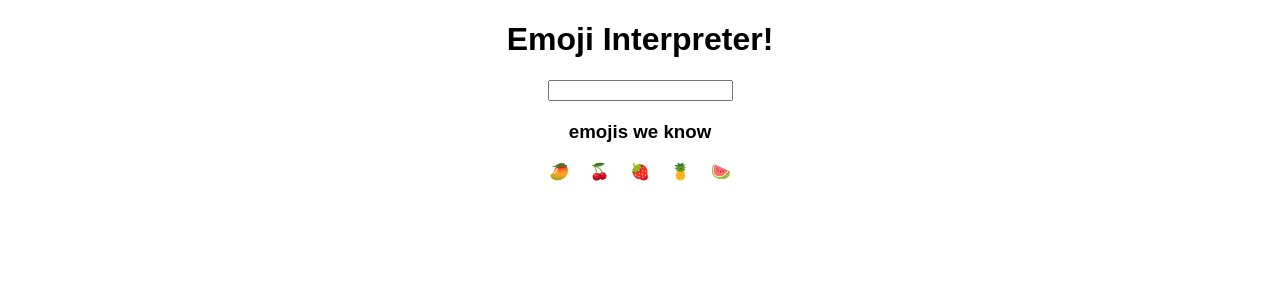
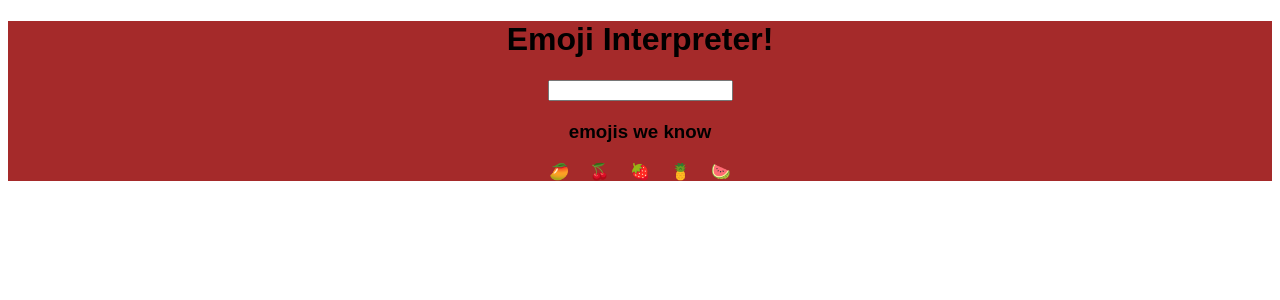
Before and after one commit to anujsweb/mark-8-emoji_interpreter, a React (Create React App) app: page / in a window 1280 px wide. Shown: the top 300 px of the page. Built offline with nearby package versions, Linux system fonts and the light colour scheme.

Commit message:
style updated

```diff
--- a/src/styles.css
+++ b/src/styles.css
@@ -1,4 +1,5 @@
 .App {
   font-family: sans-serif;
   text-align: center;
+  background-color: brown;
 }
```
